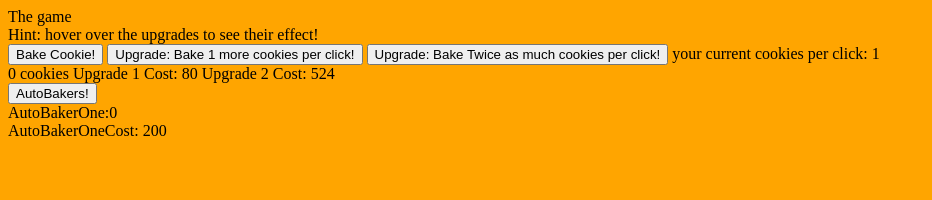
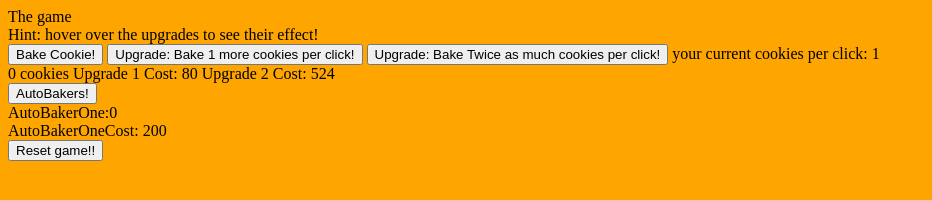
Before and after one commit to OrangeInky/The-game2, a plain HTML site: page index.html in a window 1280 px wide. Shown: the whole page, without its empty margins (0-932 px from the left). Drawn offline with Linux system fonts and the light colour scheme.

Commit message:
Update index.html

```diff
--- a/index.html
+++ b/index.html
@@ -24,4 +24,6 @@
 	 AutoBakerOneCost:<span id="autoBakerOneCost">200</span>
      <script type="text/javascript" src="Function.js"></script>
 	</body>
+	<br/>
+	<button onclick="resetgame()">Reset game!!</button>
 </html>
```
